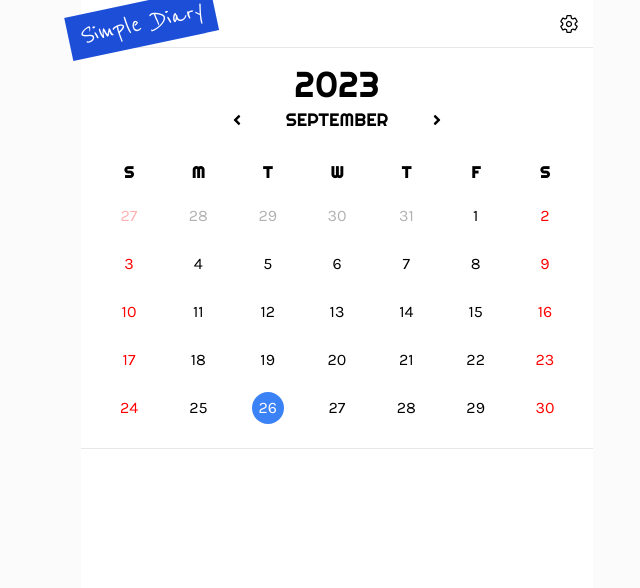
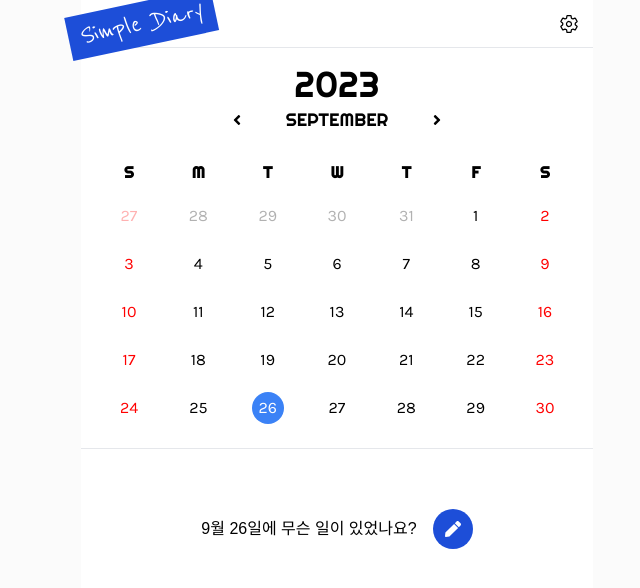
Before and after one commit to srain66/simple-diary, a Next.js app: page / in a window 1280 px wide. Shown: the top 588 px of the page, without its empty margins (303-943 px from the left). Built offline with nearby package versions, Linux system fonts and the light colour scheme; a web font is replaced by a local one.

Commit message:
feat: Show write button when there is no diary

```diff
--- a/src/app/page.tsx
+++ b/src/app/page.tsx
@@ -1,4 +1,6 @@
 import Calendar from "@/components/Calendar";
+import NoDiary from "@/components/NoDiary";
+
 import DateContextProvider from "@/provider/DateContextProvider";
 
 export default function Home() {
@@ -7,6 +9,7 @@ export default function Home() {
       <div className="border-b pb-4">
         <Calendar />
       </div>
+      <NoDiary />
     </DateContextProvider>
   );
 }
--- /dev/null
+++ b/src/components/NoDiary.tsx
@@ -0,0 +1,23 @@
+"use client";
+
+import { useDateState } from "@/hooks/useDate";
+import WriteButton from "./WriteButton";
+import moment from "moment";
+
+interface IProps {}
+
+export default function NoDiary({}: IProps) {
+  const { currentDate } = useDateState();
+
+  return (
+    <div
+      className="w-full p-4 flex gap-4 justify-center items-center"
+      style={{ minHeight: "10rem" }}
+    >
+      <p className="w-auto">{`${moment(currentDate).format(
+        "M월 D일"
+      )}에 무슨 일이 있었나요?`}</p>
+      <WriteButton />
+    </div>
+  );
+}
--- /dev/null
+++ b/src/components/WriteButton.tsx
@@ -0,0 +1,13 @@
+import Link from "next/link";
+import { FaPen } from "react-icons/fa";
+
+export default function WriteButton() {
+  return (
+    <Link
+      href="/write"
+      className="w-10 h-10 bg-blue-700 rounded-full flex justify-center items-center text-md text-white"
+    >
+      <FaPen />
+    </Link>
+  );
+}
```
